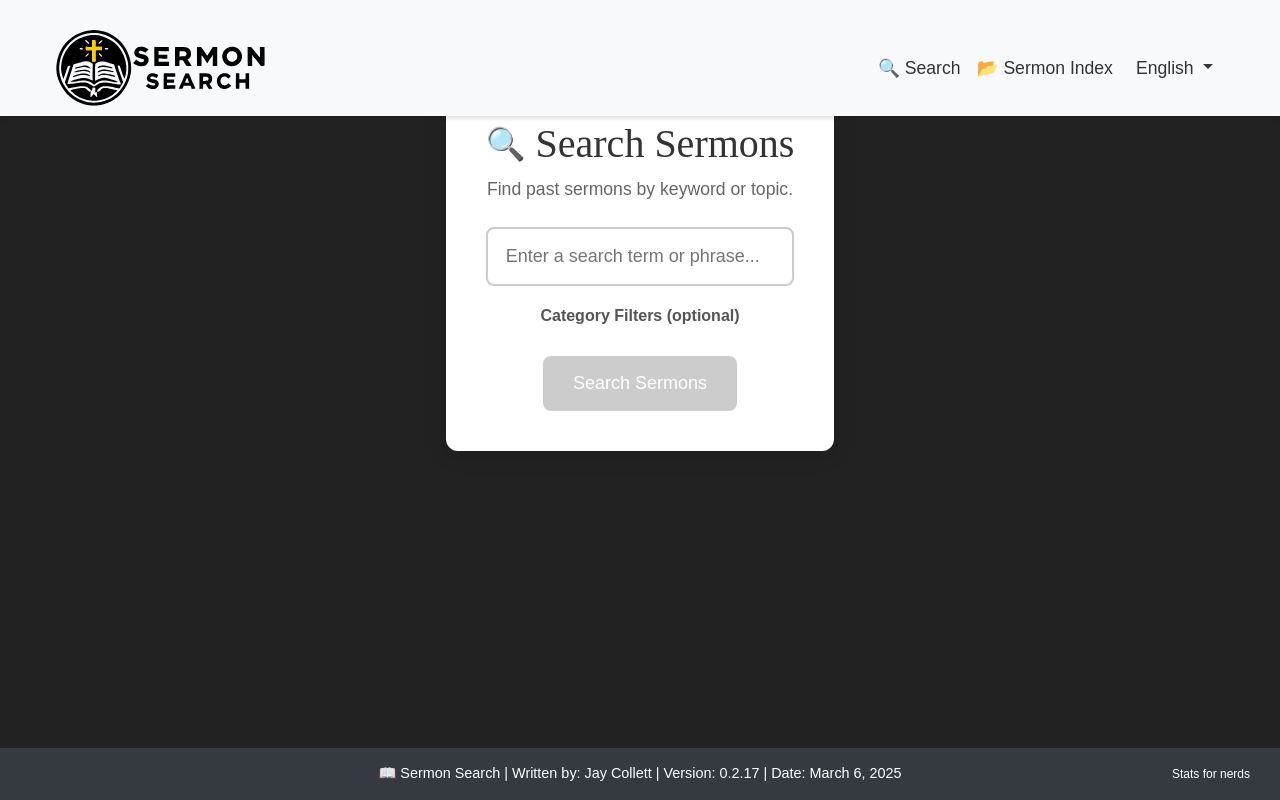
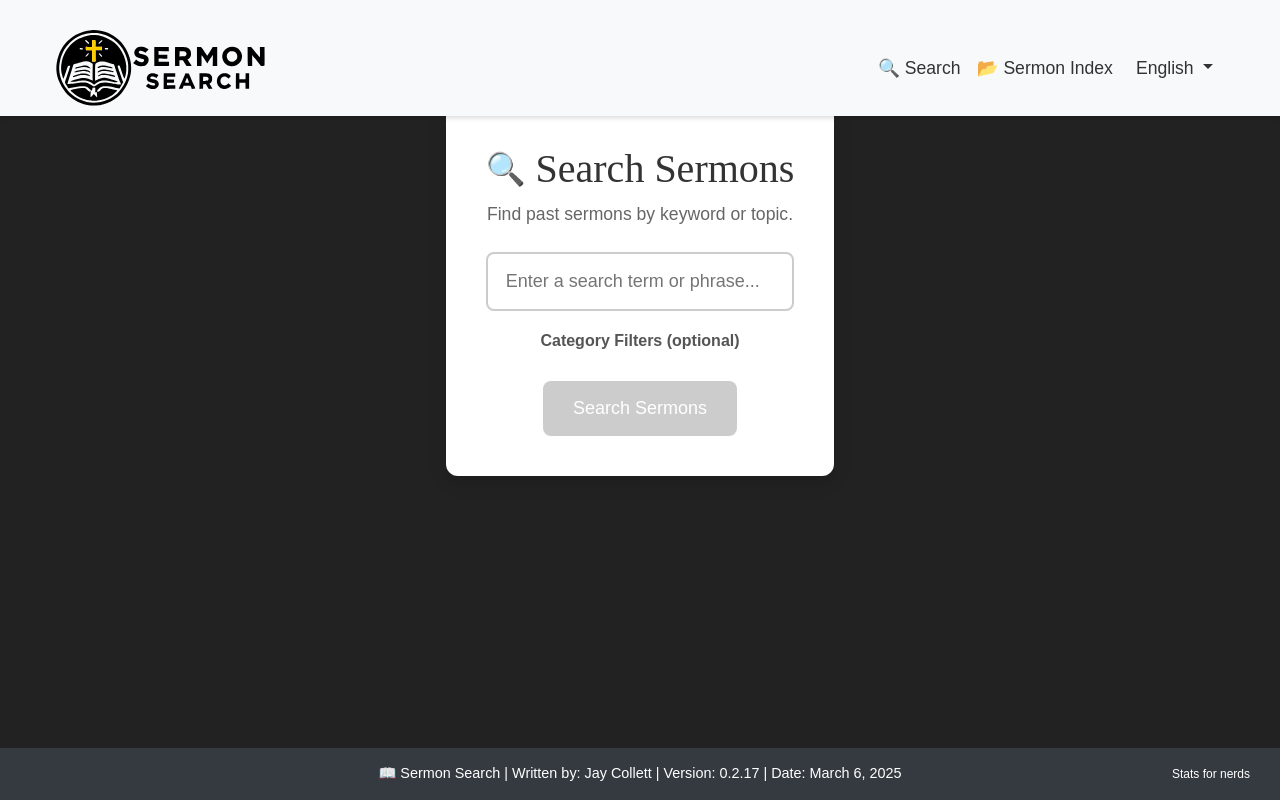
Before and after one commit to jaycollett/TCFSermonSearcher, a Flask app: page /search in a window 1280 px wide. Run offline with Flask 3, Linux system fonts and the light colour scheme; data that the repository does not hold is empty; parts of the project's set-up code (start-up, migrations or seed data) failed here and were passed over.

Commit message:
Updates layout spacing for search and results sticky bar.

```diff
--- a/templates/results.html
+++ b/templates/results.html
@@ -38,7 +38,7 @@
 
   .sticky-header.fixed {
     position: fixed;
-    top: 90px;
+    top: 105px;
     /* Fixed below the navbar */
     left: 50%;
     transform: translateX(-50%);
--- a/templates/search.html
+++ b/templates/search.html
@@ -13,7 +13,7 @@
     align-items: flex-start;
     /* Moves box toward the top */
     justify-content: center;
-    padding-top: 10vh;
+    padding-top: calc(10vh + 25px);
     /* Moves search box down a bit */
   }
 
```
